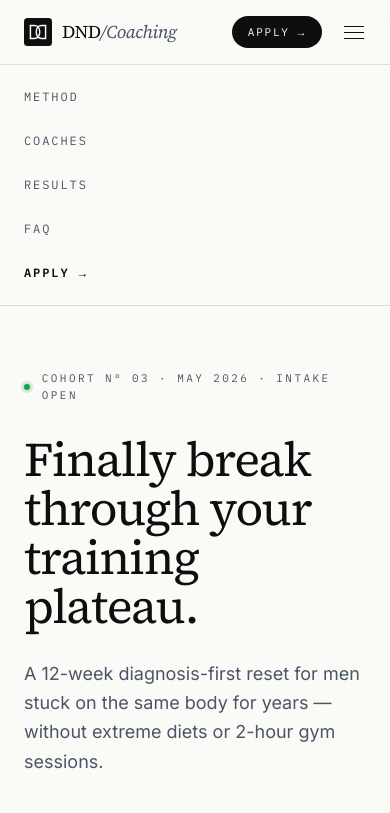
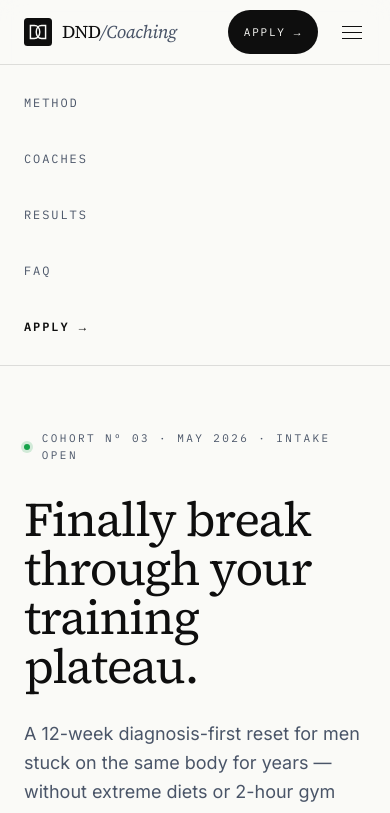
Before and after one commit to denis841/dndcoaching-landing, a plain HTML site: page index.html in a window 390 px wide. Both pictures are taken after a click on the button 354 px from the left and 32 px from the top of the page. Shown: the top 813 px of the page. Drawn offline with nearby package versions, Linux system fonts and the light colour scheme.

Commit message:
style(home): mobile polish — viewport-fit, safe-area, ≥44px touch targets, 16px inputs

```diff
--- a/index.html
+++ b/index.html
@@ -2,7 +2,10 @@
 <html lang="en">
 <head>
   <meta charset="UTF-8">
-  <meta name="viewport" content="width=device-width, initial-scale=1.0">
+  <meta name="viewport" content="width=device-width, initial-scale=1.0, viewport-fit=cover">
+  <meta name="apple-mobile-web-app-capable" content="yes">
+  <meta name="mobile-web-app-capable" content="yes">
+  <meta name="format-detection" content="telephone=no">
   <title>Finally break through your training plateau — DND Coaching</title>
   <meta name="description" content="A 12-week diagnosis-first reset for men stuck on the same body for years. Online 1:1 coaching by Denis & Darius. Cohort Nº 03 — May 2026.">
   <link rel="icon" type="image/png" href="/assets/favicon-32.png">
@@ -38,8 +41,14 @@
     }
   </script>
   <style>
-    html { scroll-behavior: smooth; }
-    body { font-family: 'Inter', sans-serif; background: #FAFAF7; color: #0E0E0E; -webkit-font-smoothing: antialiased; }
+    html { scroll-behavior: smooth; -webkit-text-size-adjust: 100%; }
+    body { font-family: 'Inter', sans-serif; background: #FAFAF7; color: #0E0E0E; -webkit-font-smoothing: antialiased; -webkit-tap-highlight-color: transparent; }
+    /* Respect notched-device safe areas */
+    #site-nav { padding-left: env(safe-area-inset-left); padding-right: env(safe-area-inset-right); }
+    /* Touch targets: ≥44px on mobile per Apple HIG / Material */
+    @media (max-width: 767px) { .pill { min-height: 44px; padding-top: 0.9rem; padding-bottom: 0.9rem; } }
+    /* Inputs at ≥16px so iOS Safari doesn't auto-zoom on focus */
+    input, select, textarea { font-size: 16px; }
     .eyebrow { font-family: 'IBM Plex Mono', monospace; font-size: 11px; letter-spacing: 0.22em; text-transform: uppercase; color: #4A5568; }
     .hairline { height: 1px; background: rgba(14,14,14,0.12); }
     .pill { display: inline-flex; align-items: center; gap: 0.5rem; padding: 0.75rem 1.25rem; border-radius: 9999px; background: #0E0E0E; color: #FAFAF7; font-family: 'IBM Plex Mono', monospace; font-size: 12px; letter-spacing: 0.16em; text-transform: uppercase; transition: transform 0.2s ease-out, background-color 0.2s ease-out; }
@@ -58,7 +67,7 @@
     .ba-slider img { position: absolute; inset: 0; width: 100%; height: 100%; object-fit: cover; }
     .ba-img-after { clip-path: inset(0 0 0 50%); }
     .ba-rule { position: absolute; top: 0; bottom: 0; left: 50%; width: 1px; background: #FAFAF7; pointer-events: none; }
-    .ba-handle { position: absolute; top: 50%; left: 50%; transform: translate(-50%, -50%); width: 36px; height: 36px; border-radius: 9999px; background: #FAFAF7; border: 1px solid rgba(14,14,14,0.2); cursor: ew-resize; }
+    .ba-handle { position: absolute; top: 50%; left: 50%; transform: translate(-50%, -50%); width: 44px; height: 44px; border-radius: 9999px; background: #FAFAF7; border: 1px solid rgba(14,14,14,0.2); cursor: ew-resize; touch-action: none; -webkit-touch-callout: none; }
     .ba-handle::before { content: ''; position: absolute; inset: 0; background: linear-gradient(90deg, transparent 47%, #0E0E0E 47% 53%, transparent 53%); border-radius: inherit; }
     .ba-tag { position: absolute; top: 14px; font-family: 'IBM Plex Mono', monospace; font-size: 10px; letter-spacing: 0.18em; text-transform: uppercase; color: #FAFAF7; mix-blend-mode: difference; }
     .ba-tag-before { left: 14px; }
@@ -84,7 +93,7 @@
 
     <div class="flex items-center gap-3">
       <a href="/apply" class="pill text-[11px] py-2 px-4">Apply <span aria-hidden="true">→</span></a>
-      <button id="nav-toggle" class="md:hidden w-10 h-10 -mr-2 flex items-center justify-center" aria-label="Open menu" aria-expanded="false" aria-controls="nav-mobile">
+      <button id="nav-toggle" class="md:hidden w-11 h-11 -mr-2 flex items-center justify-center" aria-label="Open menu" aria-expanded="false" aria-controls="nav-mobile">
         <span class="block w-5 h-px bg-ink relative before:absolute before:left-0 before:-top-1.5 before:w-5 before:h-px before:bg-ink after:absolute after:left-0 after:top-1.5 after:w-5 after:h-px after:bg-ink"></span>
       </button>
     </div>
@@ -92,11 +101,11 @@
 
   <div id="nav-mobile" class="md:hidden hidden border-t border-rule bg-bone">
     <ul class="px-6 py-4 font-mono text-xs tracking-mn uppercase text-slate space-y-3">
-      <li><a href="/method" class="block py-2">Method</a></li>
-      <li><a href="/coaches" class="block py-2">Coaches</a></li>
-      <li><a href="/results" class="block py-2">Results</a></li>
-      <li><a href="/faq" class="block py-2">FAQ</a></li>
-      <li><a href="/apply" class="block py-2 text-ink font-semibold">Apply →</a></li>
+      <li><a href="/method" class="block py-3 min-h-[44px] flex items-center">Method</a></li>
+      <li><a href="/coaches" class="block py-3 min-h-[44px] flex items-center">Coaches</a></li>
+      <li><a href="/results" class="block py-3 min-h-[44px] flex items-center">Results</a></li>
+      <li><a href="/faq" class="block py-3 min-h-[44px] flex items-center">FAQ</a></li>
+      <li><a href="/apply" class="block py-3 min-h-[44px] flex items-center text-ink font-semibold">Apply →</a></li>
     </ul>
   </div>
 </header>
```
